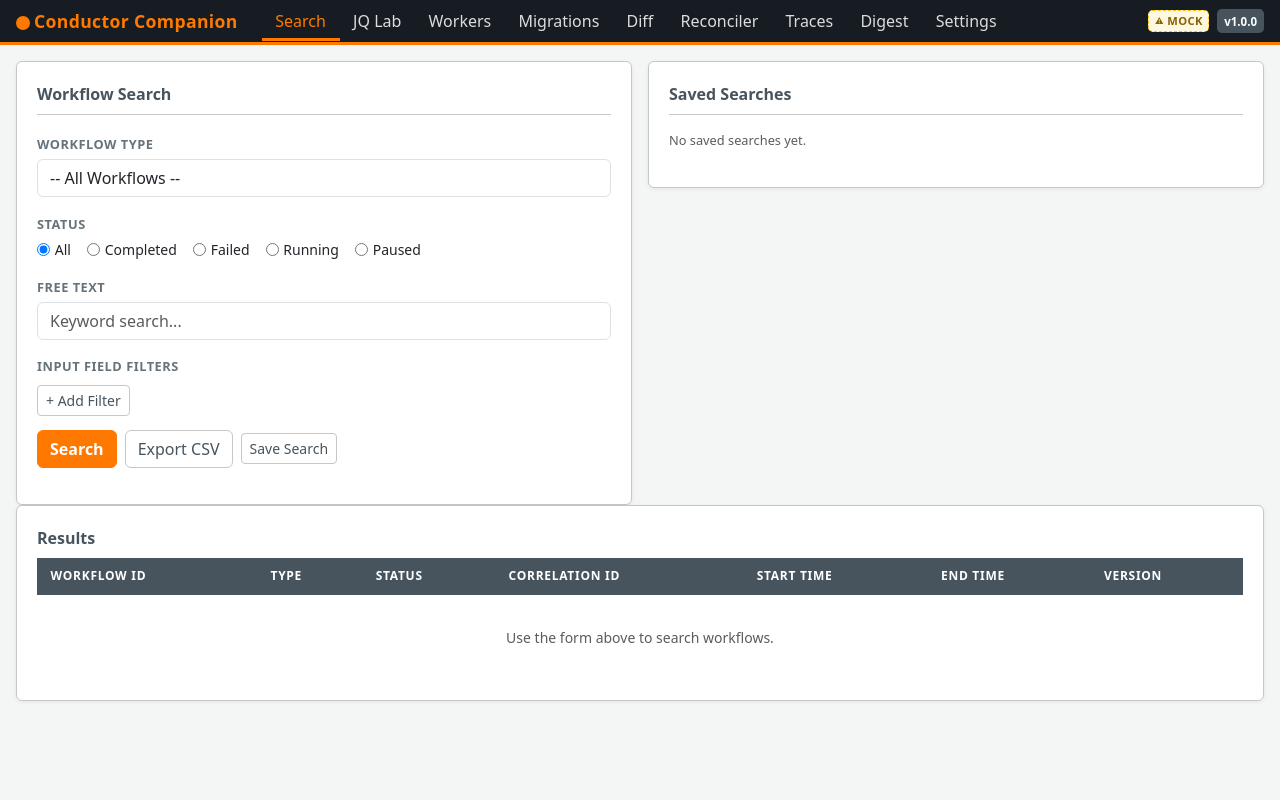
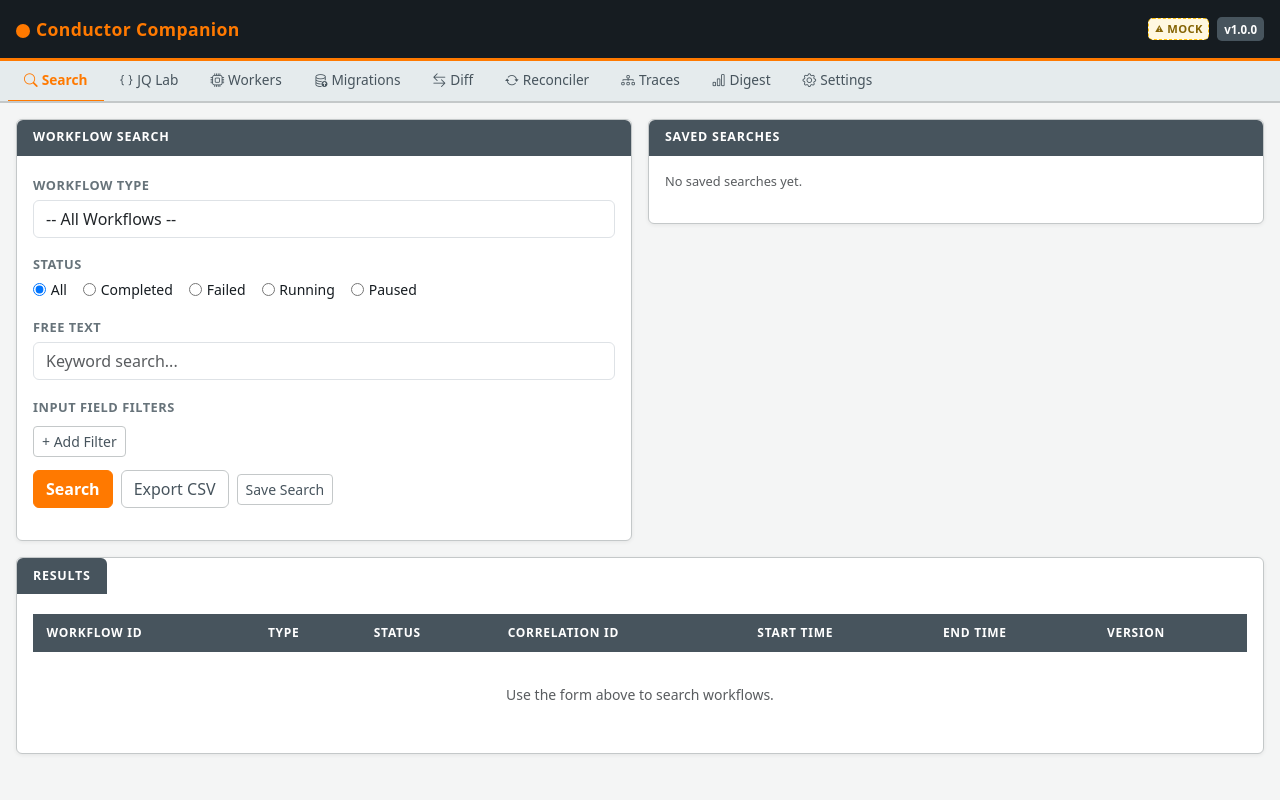
Before and after one commit to tfinnerdu/conductor-tools, a Flask app: page / in a window 1280 px wide. Run offline with Flask 3, Linux system fonts and the light colour scheme; data that the repository does not hold is empty.

Commit message:
Align UI with Ethos Dev Console design language
- base.html: separate navbar + tab-bar (Ethos pattern); Bootstrap Icons on
  each tab; fix tab active class (JS uses .active, not .mc-active)
- mission-control.css: add Ethos-compatible classes — .doane-nav, .doane-dot,
  .tab-bar/.tab-item, .console-card/.console-card-header (negative-margin
  header flush to top), .json-block, .resource-table, .env-badge,
  .replay-source-btn; responsive + print rules updated
- index.html: migrate all 59 .card → .console-card and 28 .card__title →
  .console-card-header; JS id hooks (th-task-refs-card, etc.) untouched
- main.css: remove orphaned .card__title rule; slim .card to box-shadow-only
  fallback since templates now use .console-card throughout

https://claude.ai/code/session_01GC2pbznEBeNSJHNENnCNUk

```diff
--- a/app/static/css/main.css
+++ b/app/static/css/main.css
@@ -5,12 +5,9 @@
  * (buttons, cards, forms, badges, utilities) use Bootstrap + MC classes.
  */
 
-/* ── Card layout fix ─────────────────────────────────────────────────────── */
-/* Bootstrap .card provides no internal padding without .card-body.          */
-/* The existing HTML uses .card directly (no card-body wrapper), so we       */
-/* restore the padding here rather than rewriting all templates.             */
+/* ── Bootstrap .card fallback (templates use .console-card; this is a      */
+/* safety net for any Bootstrap component that renders .card internally)    */
 .card {
-  padding: 1.25rem;
   box-shadow: 0 1px 4px rgba(0, 0, 0, 0.07);
 }
 
@@ -63,17 +60,6 @@
   background-color: var(--doane-ink);
   border-color: var(--doane-ink);
   color: #fff;
-}
-
-/* ── Card titles ─────────────────────────────────────────────────────────── */
-/* Bootstrap .card provides the box; .card__title is the conductor convention */
-.card__title {
-  font-size: 1rem;
-  font-weight: 600;
-  color: var(--doane-slate);
-  margin: 0 0 1rem 0;
-  padding-bottom: 0.5rem;
-  border-bottom: 1px solid var(--doane-border);
 }
 
 /* ── Tab panels ──────────────────────────────────────────────────────────── */
--- a/app/static/css/mission-control.css
+++ b/app/static/css/mission-control.css
@@ -376,16 +376,167 @@ a {
 
 .mc-info-icon:hover { opacity: 1; }
 
+/* ── Doane Nav (Ethos-compatible alias for mc-navbar) ───────────────────── */
+.doane-nav {
+  background-color: var(--doane-ink);
+  border-bottom: 3px solid var(--doane-orange);
+}
+
+/* Orange dot brand icon (Ethos: .doane-dot; MC: .mc-brand-icon) */
+.doane-dot {
+  display: inline-block;
+  width: 14px;
+  height: 14px;
+  background: var(--doane-orange);
+  border-radius: 50%;
+  vertical-align: middle;
+  margin-right: 6px;
+}
+
+/* ── Tab bar (Ethos pattern — sits below the navbar) ─────────────────────── */
+.tab-bar {
+  background-color: var(--doane-section);
+  border-bottom: 2px solid var(--doane-border);
+  overflow-x: auto;
+  white-space: nowrap;
+}
+
+.tab-item {
+  display: inline-flex;
+  align-items: center;
+  padding: 0.55rem 1rem;
+  font-size: 0.855rem;
+  font-weight: 500;
+  color: var(--doane-slate);
+  text-decoration: none;
+  border-bottom: 3px solid transparent;
+  margin-bottom: -2px;
+  transition: color 0.15s, border-color 0.15s;
+  white-space: nowrap;
+}
+
+.tab-item:hover {
+  color: var(--doane-orange);
+  border-bottom-color: var(--doane-orange-light);
+  text-decoration: none;
+}
+
+.tab-item.active {
+  color: var(--doane-orange);
+  border-bottom-color: var(--doane-orange);
+  font-weight: 600;
+}
+
+/* ── Console Card (Ethos-compatible card pattern) ───────────────────────── */
+.console-card {
+  background: #fff;
+  border: 1px solid var(--doane-border);
+  border-radius: 0.375rem;
+  box-shadow: 0 1px 4px rgba(0, 0, 0, 0.07);
+  padding: 1rem;
+  margin-bottom: 1rem;
+}
+
+/* Header uses negative margins to escape the card's padding and sit flush  */
+/* at the top — same technique as Bootstrap's .card-header.                 */
+.console-card-header {
+  background-color: var(--doane-slate);
+  color: #fff;
+  font-size: 0.78rem;
+  font-weight: 600;
+  text-transform: uppercase;
+  letter-spacing: 0.06em;
+  padding: 0.55rem 1rem;
+  margin: -1rem -1rem 1rem -1rem;
+  border-radius: 0.375rem 0.375rem 0 0;
+}
+
+/* ── JSON block (Ethos: .json-block; MC: .code-block) ───────────────────── */
+.json-block {
+  background-color: #1e1e1e;
+  color: #d4d4d4;
+  font-family: 'Consolas', 'Monaco', 'Courier New', monospace;
+  font-size: 0.8rem;
+  border-radius: 0.375rem;
+  padding: 0.75rem 1rem;
+  min-height: 60px;
+  white-space: pre-wrap;
+  word-break: break-all;
+}
+
+/* ── Resource table (Ethos-style lighter table) ─────────────────────────── */
+.resource-table {
+  width: 100%;
+  border-collapse: collapse;
+  font-size: 0.875rem;
+}
+
+.resource-table thead th {
+  background-color: var(--doane-section);
+  color: var(--doane-slate);
+  font-weight: 600;
+  font-size: 0.75rem;
+  text-transform: uppercase;
+  letter-spacing: 0.05em;
+  padding: 0.5rem 0.75rem;
+  border-bottom: 2px solid var(--doane-border);
+  white-space: nowrap;
+}
+
+.resource-table td {
+  padding: 0.5rem 0.75rem;
+  border-bottom: 1px solid var(--doane-border);
+  vertical-align: middle;
+}
+
+.resource-table tbody tr:hover { background-color: #fff3e0; }
+.resource-table tbody tr:last-child td { border-bottom: none; }
+
+/* ── Env badge (environment indicator) ──────────────────────────────────── */
+.env-badge {
+  font-size: 0.7rem;
+  font-weight: 700;
+  letter-spacing: 0.08em;
+  padding: 0.25em 0.65em;
+  border-radius: 0.3rem;
+  background-color: var(--doane-orange);
+  color: #fff;
+}
+
+/* ── Replay / mode source buttons ───────────────────────────────────────── */
+.replay-source-btn {
+  border: 2px solid var(--doane-border);
+  border-radius: 0.375rem;
+  padding: 0.75rem 0.5rem;
+  cursor: pointer;
+  font-size: 0.8rem;
+  font-weight: 500;
+  color: var(--doane-slate);
+  transition: border-color 0.15s, color 0.15s, background-color 0.15s;
+}
+
+.replay-source-btn:hover {
+  border-color: var(--doane-orange);
+  color: var(--doane-orange);
+}
+
+.replay-source-btn.active {
+  border-color: var(--doane-orange);
+  background-color: #fff3e0;
+  color: var(--doane-orange);
+}
+
 /* ── Responsive ──────────────────────────────────────────────────────────── */
 @media (max-width: 768px) {
   .mc-navbar { flex-wrap: wrap; }
   .mc-tab-nav .nav-link { font-size: 0.82rem; padding: 0.4rem 0.5rem; }
+  .tab-item { font-size: 0.8rem; padding: 0.5rem 0.65rem; }
   .metric-card { width: 100%; margin-bottom: 0.75rem; }
 }
 
 /* ── Print ───────────────────────────────────────────────────────────────── */
 @media print {
-  .mc-navbar, .sub-nav, .btn, .mc-mock-chip, .no-print { display: none !important; }
+  .mc-navbar, .doane-nav, .tab-bar, .sub-nav, .btn, .mc-mock-chip, .no-print { display: none !important; }
   body { background: #fff; font-size: 11pt; }
   .scorecard-table { page-break-inside: auto; }
   .scorecard-table tr { page-break-inside: avoid; page-break-after: auto; }
--- a/app/templates/base.html
+++ b/app/templates/base.html
@@ -20,30 +20,30 @@
 <body>
 
 <!-- ── Navbar ────────────────────────────────────────────────────────────── -->
-<nav class="navbar mc-navbar px-3 py-0">
-    <a class="mc-brand me-4 py-2" href="/">
-        <span class="mc-brand-icon"></span>Conductor Companion
+<nav class="navbar doane-nav px-3" style="min-height:3.2rem">
+    <a class="mc-brand py-2" href="/">
+        <span class="doane-dot"></span>Conductor Companion
     </a>
-
-    <div class="mc-tab-nav d-flex align-items-end overflow-auto">
-        <ul class="nav flex-nowrap mb-0">
-            <li class="nav-item"><a href="#search"      id="tab-search"      class="nav-link mc-active">Search</a></li>
-            <li class="nav-item"><a href="#jq-lab"      id="tab-jq-lab"      class="nav-link">JQ Lab</a></li>
-            <li class="nav-item"><a href="#workers"     id="tab-workers"     class="nav-link">Workers</a></li>
-            <li class="nav-item"><a href="#migrations"  id="tab-migrations"  class="nav-link">Migrations</a></li>
-            <li class="nav-item"><a href="#diff"        id="tab-diff"        class="nav-link">Diff</a></li>
-            <li class="nav-item"><a href="#reconciler"  id="tab-reconciler"  class="nav-link">Reconciler</a></li>
-            <li class="nav-item"><a href="#traces"      id="tab-traces"      class="nav-link">Traces</a></li>
-            <li class="nav-item"><a href="#digest"      id="tab-digest"      class="nav-link">Digest</a></li>
-            <li class="nav-item"><a href="#settings"    id="tab-settings"    class="nav-link">Settings</a></li>
-        </ul>
-    </div>
-
-    <div class="ms-auto d-flex align-items-center gap-2 ps-3">
+    <div class="ms-auto d-flex align-items-center gap-2">
         <span id="mock-mode-chip" class="mc-mock-chip d-none">MOCK</span>
         <span id="version-badge" class="badge-slate" style="font-size:0.72rem;padding:0.3em 0.6em;border-radius:0.3rem;white-space:nowrap"></span>
     </div>
 </nav>
+
+<!-- ── Tab bar ───────────────────────────────────────────────────────────── -->
+<div class="tab-bar">
+    <div class="container-fluid px-2 d-flex flex-nowrap">
+        <a href="#search"     id="tab-search"     class="tab-item"><i class="bi bi-search me-1"></i>Search</a>
+        <a href="#jq-lab"     id="tab-jq-lab"     class="tab-item"><i class="bi bi-braces me-1"></i>JQ Lab</a>
+        <a href="#workers"    id="tab-workers"    class="tab-item"><i class="bi bi-cpu me-1"></i>Workers</a>
+        <a href="#migrations" id="tab-migrations" class="tab-item"><i class="bi bi-database-up me-1"></i>Migrations</a>
+        <a href="#diff"       id="tab-diff"       class="tab-item"><i class="bi bi-arrow-left-right me-1"></i>Diff</a>
+        <a href="#reconciler" id="tab-reconciler" class="tab-item"><i class="bi bi-arrow-repeat me-1"></i>Reconciler</a>
+        <a href="#traces"     id="tab-traces"     class="tab-item"><i class="bi bi-diagram-3 me-1"></i>Traces</a>
+        <a href="#digest"     id="tab-digest"     class="tab-item"><i class="bi bi-bar-chart me-1"></i>Digest</a>
+        <a href="#settings"   id="tab-settings"   class="tab-item"><i class="bi bi-gear me-1"></i>Settings</a>
+    </div>
+</div>
 
 <!-- ── Main content ──────────────────────────────────────────────────────── -->
 <div class="container-fluid px-3 py-3">
--- a/app/templates/index.html
+++ b/app/templates/index.html
@@ -11,8 +11,8 @@
 
         <!-- Search controls -->
         <div>
-            <div class="card">
-                <div class="card__title">Workflow Search</div>
+            <div class="console-card">
+                <div class="console-card-header">Workflow Search</div>
 
                 <div class="form-group">
                     <label class="form-label">Workflow Type</label>
@@ -53,8 +53,8 @@
 
         <!-- Saved searches sidebar -->
         <div>
-            <div class="card">
-                <div class="card__title">Saved Searches</div>
+            <div class="console-card">
+                <div class="console-card-header">Saved Searches</div>
                 <div id="saved-searches-list">
                     <p class="text-muted font-sm">Loading...</p>
                 </div>
@@ -64,9 +64,9 @@
     </div>
 
     <!-- Results -->
-    <div class="card">
+    <div class="console-card">
         <div class="d-flex align-center gap-1 mb-1">
-            <div class="card__title" style="margin:0;border:none;padding:0">Results</div>
+            <div class="console-card-header">Results</div>
             <span id="search-result-count" class="text-muted font-sm" style="margin-left:auto"></span>
         </div>
         <div id="search-status-summary" class="mb-1"></div>
@@ -106,8 +106,8 @@
 
         <!-- Left: Input -->
         <div>
-            <div class="card">
-                <div class="card__title">Input JSON</div>
+            <div class="console-card">
+                <div class="console-card-header">Input JSON</div>
                 <textarea id="jq-input" class="form-control" rows="12"
                     placeholder='{"key": "value", "items": [1, 2, 3]}'></textarea>
 
@@ -128,8 +128,8 @@
 
         <!-- Right: Expression and result -->
         <div>
-            <div class="card">
-                <div class="card__title">JQ Expression</div>
+            <div class="console-card">
+                <div class="console-card-header">JQ Expression</div>
                 <textarea id="jq-expression" class="form-control" rows="5"
                     placeholder=".items[] | select(.status == &quot;COMPLETED&quot;)"></textarea>
 
@@ -152,7 +152,7 @@
     </div>
 
     <!-- Sub-tab navigation: Sandbox / Library / Test -->
-    <div class="card" style="padding:0;overflow:visible">
+    <div class="console-card" style="padding:0;overflow:visible">
         <ul class="nav-tabs" style="padding-left:1rem;border-bottom:1px solid #dee2e6;margin:0">
             <li><a href="#jq-sandbox" id="subtab-jq-sandbox" class="active" style="font-size:0.85rem">Sandbox</a></li>
             <li><a href="#jq-library" id="subtab-jq-library" style="font-size:0.85rem">Library</a></li>
@@ -162,8 +162,8 @@
 
     <!-- Sandbox sub-panel (Expression Library) -->
     <div id="subpanel-jq-sandbox" class="jq-subpanel active">
-        <div class="card">
-            <div class="card__title">Expression Library</div>
+        <div class="console-card">
+            <div class="console-card-header">Expression Library</div>
             <div id="jq-expression-library">
                 <p class="text-muted font-sm">Loading expressions...</p>
             </div>
@@ -172,8 +172,8 @@
 
     <!-- Library sub-panel -->
     <div id="subpanel-jq-library" class="jq-subpanel" style="display:none">
-        <div class="card">
-            <div class="card__title">Saved Expressions</div>
+        <div class="console-card">
+            <div class="console-card-header">Saved Expressions</div>
             <div id="jq-library-list">
                 <p class="text-muted font-sm">Loading library...</p>
             </div>
@@ -186,8 +186,8 @@
 
             <!-- Left: workflow selector + mock inputs -->
             <div>
-                <div class="card">
-                    <div class="card__title">Test Configuration</div>
+                <div class="console-card">
+                    <div class="console-card-header">Test Configuration</div>
 
                     <div class="form-group">
                         <label class="form-label">Workflow</label>
@@ -221,16 +221,16 @@
                 </div>
 
                 <!-- Task refs helper -->
-                <div id="th-task-refs-card" class="card d-none">
-                    <div class="card__title">Task Reference Names</div>
+                <div id="th-task-refs-card" class="console-card d-none">
+                    <div class="console-card-header">Task Reference Names</div>
                     <div id="th-task-refs-list"></div>
                 </div>
             </div>
 
             <!-- Right: presets + results -->
             <div>
-                <div class="card">
-                    <div class="card__title">Presets</div>
+                <div class="console-card">
+                    <div class="console-card-header">Presets</div>
                     <div id="th-presets-list">
                         <p class="text-muted font-sm">Loading presets...</p>
                     </div>
@@ -239,8 +239,8 @@
                     </div>
                 </div>
 
-                <div id="th-result-card" class="card d-none">
-                    <div class="card__title">Test Result</div>
+                <div id="th-result-card" class="console-card d-none">
+                    <div class="console-card-header">Test Result</div>
                     <div id="th-result-content"></div>
                 </div>
             </div>
@@ -256,9 +256,9 @@
      ============================================================ -->
 <div id="panel-workers" class="tab-panel">
 
-    <div class="card">
+    <div class="console-card">
         <div class="d-flex align-center gap-1">
-            <div class="card__title" style="margin:0;border:none;padding:0">Worker Registry</div>
+            <div class="console-card-header">Worker Registry</div>
             <span id="workers-last-refreshed" class="text-muted font-sm" style="margin-left:auto"></span>
             <button id="workers-refresh-btn" class="btn btn-outline btn-sm">Refresh Now</button>
         </div>
@@ -266,7 +266,7 @@
 
     <div id="workers-summary" class="mb-2"></div>
 
-    <div class="card">
+    <div class="console-card">
         <div class="table-wrapper">
             <table class="data-table">
                 <thead>
@@ -290,8 +290,8 @@
     </div>
 
     <!-- Performance drill-down panel -->
-    <div id="worker-perf-panel" class="card d-none">
-        <div class="card__title">
+    <div id="worker-perf-panel" class="console-card d-none">
+        <div class="console-card-header">
             Performance: <span id="worker-perf-task-type"></span>
         </div>
         <div id="worker-perf-content"></div>
@@ -309,8 +309,8 @@
 
         <!-- Batch list -->
         <div>
-            <div class="card">
-                <div class="card__title">Migration Batches</div>
+            <div class="console-card">
+                <div class="console-card-header">Migration Batches</div>
                 <div id="batches-list">
                     <p class="text-muted font-sm">Loading batches...</p>
                 </div>
@@ -319,8 +319,8 @@
 
         <!-- New batch form -->
         <div>
-            <div class="card">
-                <div class="card__title">New Batch</div>
+            <div class="console-card">
+                <div class="console-card-header">New Batch</div>
                 <form id="create-batch-form">
                     <div class="form-group">
                         <label class="form-label">Batch Name</label>
@@ -358,8 +358,8 @@
      ============================================================ -->
 <div id="panel-diff" class="tab-panel">
 
-    <div class="card">
-        <div class="card__title">Workflow Version Diff</div>
+    <div class="console-card">
+        <div class="console-card-header">Workflow Version Diff</div>
 
         <div class="grid-3" style="grid-template-columns:2fr 1fr 1fr;gap:1rem;margin-bottom:1rem">
             <div class="form-group" style="margin:0">
@@ -398,15 +398,15 @@
     <div class="grid-2">
 
         <!-- Dependency map -->
-        <div class="card">
-            <div class="card__title">Dependency Map</div>
+        <div class="console-card">
+            <div class="console-card-header">Dependency Map</div>
             <button id="dependency-map-btn" class="btn btn-outline btn-sm mb-1">Load Dependency Map</button>
             <div id="dependency-map-content"></div>
         </div>
 
         <!-- Impact analysis -->
-        <div class="card">
-            <div class="card__title">Impact Analysis</div>
+        <div class="console-card">
+            <div class="console-card-header">Impact Analysis</div>
             <div class="form-group">
                 <label class="form-label">Task Type</label>
                 <div class="d-flex gap-1">
@@ -430,18 +430,18 @@
      ============================================================ -->
 <div id="panel-reconciler" class="tab-panel">
 
-    <div class="card">
+    <div class="console-card">
         <div class="d-flex align-center gap-1">
-            <div class="card__title" style="margin:0;border:none;padding:0">Error Reconciler</div>
+            <div class="console-card-header">Error Reconciler</div>
             <span id="reconciler-last-refreshed" class="text-muted font-sm" style="margin-left:auto"></span>
             <button id="reconciler-refresh-btn" class="btn btn-outline btn-sm">Refresh</button>
         </div>
     </div>
 
     <!-- Summary controls -->
-    <div class="card">
+    <div class="console-card">
         <div class="d-flex align-center gap-1 mb-1">
-            <div class="card__title" style="margin:0;border:none;padding:0">Failure Summary</div>
+            <div class="console-card-header">Failure Summary</div>
             <div class="d-flex gap-1 align-center" style="margin-left:auto">
                 <label class="form-label" style="margin:0">Hours back:</label>
                 <select id="reconciler-hours-back" class="form-control" style="width:auto">
@@ -458,15 +458,15 @@
     </div>
 
     <!-- Failure groups by task type -->
-    <div class="card">
-        <div class="card__title">Failures by Task Type</div>
+    <div class="console-card">
+        <div class="console-card-header">Failures by Task Type</div>
         <div id="reconciler-groups-content">
             <p class="text-muted font-sm">Select a workflow above or load all.</p>
         </div>
     </div>
 
     <!-- Bulk retry toolbar -->
-    <div class="card" id="reconciler-bulk-retry-card" style="display:none">
+    <div class="console-card" id="reconciler-bulk-retry-card" style="display:none">
         <div class="d-flex align-center gap-1">
             <span id="reconciler-selected-count" class="text-muted font-sm">0 executions selected</span>
             <button id="reconciler-bulk-retry-btn" class="btn btn-primary" style="margin-left:auto">
@@ -484,8 +484,8 @@
      ============================================================ -->
 <div id="panel-traces" class="tab-panel">
 
-    <div class="card">
-        <div class="card__title">Correlation Tracer</div>
+    <div class="console-card">
+        <div class="console-card-header">Correlation Tracer</div>
 
         <div class="form-group">
             <label class="form-label">Search Type</label>
@@ -511,17 +511,17 @@
     </div>
 
     <!-- Timeline -->
-    <div id="tracer-timeline-card" class="card d-none">
+    <div id="tracer-timeline-card" class="console-card d-none">
         <div class="d-flex align-center gap-1 mb-1">
-            <div class="card__title" style="margin:0;border:none;padding:0">Event Timeline</div>
+            <div class="console-card-header">Event Timeline</div>
             <span id="tracer-event-count" class="text-muted font-sm" style="margin-left:auto"></span>
         </div>
         <ol id="tracer-timeline" class="timeline-list"></ol>
     </div>
 
     <!-- Recent traces -->
-    <div class="card">
-        <div class="card__title">Recent Traces</div>
+    <div class="console-card">
+        <div class="console-card-header">Recent Traces</div>
         <div id="tracer-recent-list">
             <p class="text-muted font-sm">No recent traces yet.</p>
         </div>
@@ -536,9 +536,9 @@
 <div id="panel-digest" class="tab-panel">
 
     <!-- Recommendations -->
-    <div class="card">
+    <div class="console-card">
         <div class="d-flex align-center gap-1 mb-1">
-            <div class="card__title" style="margin:0;border:none;padding:0">Recommendations</div>
+            <div class="console-card-header">Recommendations</div>
             <button id="digest-refresh-btn" class="btn btn-outline btn-sm" style="margin-left:auto">
                 Refresh
             </button>
@@ -550,8 +550,8 @@
     </div>
 
     <!-- Workflow table -->
-    <div class="card">
-        <div class="card__title">Workflow Performance</div>
+    <div class="console-card">
+        <div class="console-card-header">Workflow Performance</div>
         <div class="table-wrapper">
             <table class="data-table">
                 <thead>
@@ -576,8 +576,8 @@
     </div>
 
     <!-- Regressions -->
-    <div id="digest-regressions-card" class="card d-none">
-        <div class="card__title" style="color:#b31d28">Performance Regressions</div>
+    <div id="digest-regressions-card" class="console-card d-none">
+        <div class="console-card-header" style="background-color:#b31d28">Performance Regressions</div>
         <div id="digest-regressions-content"></div>
     </div>
 
@@ -588,8 +588,8 @@
      SETTINGS TAB
      ============================================================ -->
 <div id="panel-settings" class="tab-panel">
-  <div class="card mb-2">
-    <div class="card__title">Conductor Secrets</div>
+  <div class="console-card mb-2">
+    <div class="console-card-header">Conductor Secrets</div>
     <!-- Add Secret form -->
     <form id="add-secret-form" class="form-inline mb-1" style="display:flex;gap:0.5rem;flex-wrap:wrap">
       <input type="text" id="new-secret-name" class="form-control" placeholder="Secret name" style="max-width:200px" required />
```
